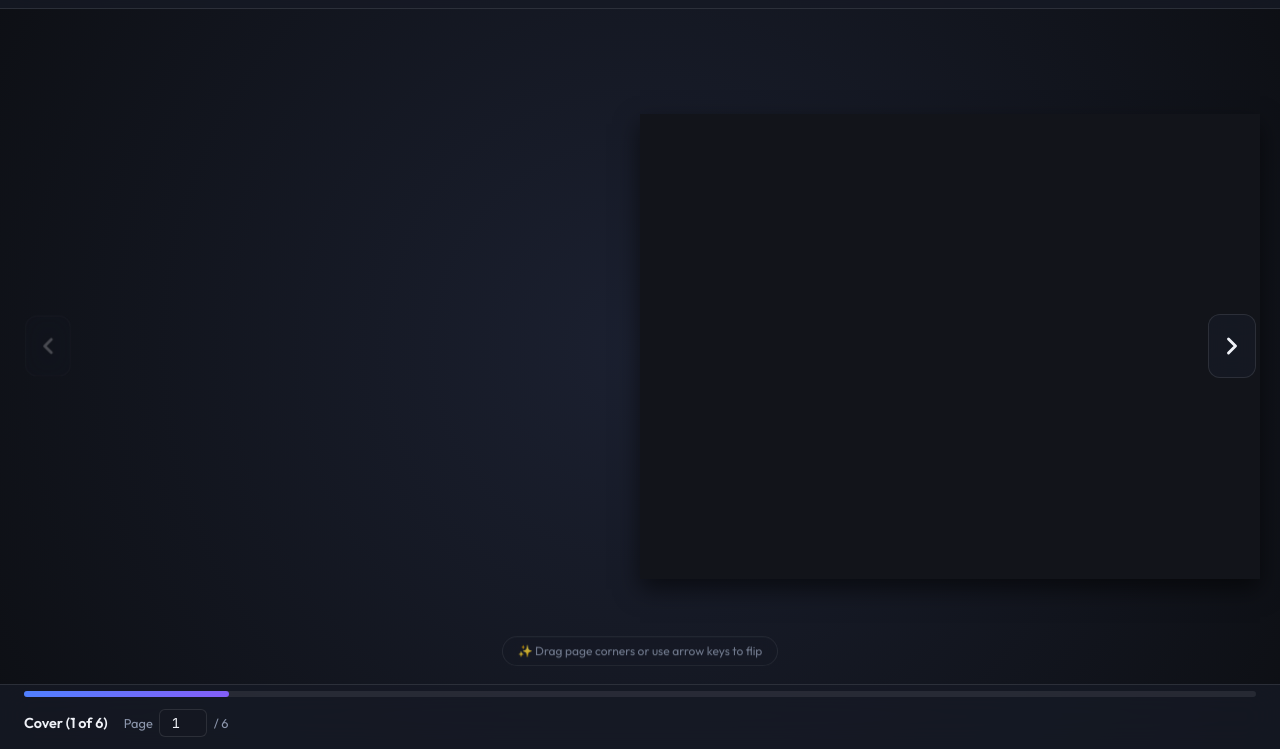
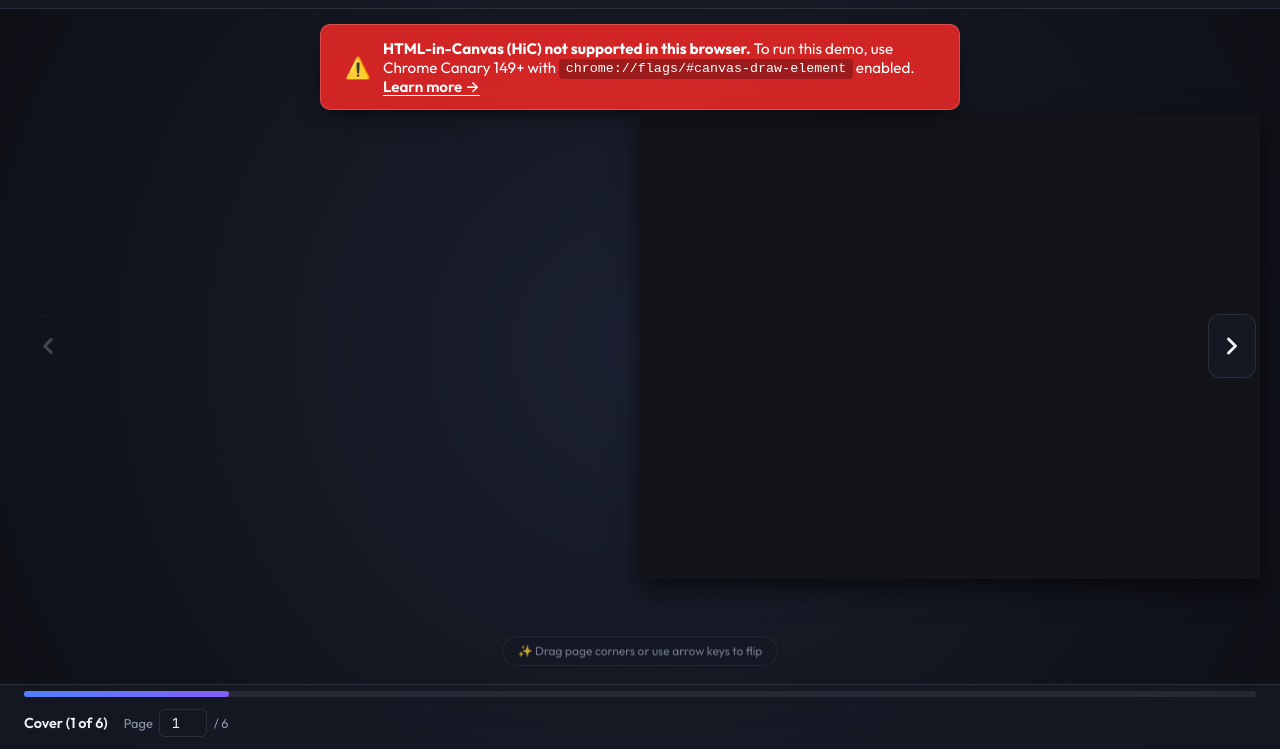
Before and after one commit to bramus/hic-pageflip, a website with bundled scripts: page src/hic.html in a window 1280 px wide. Shown: the part 51-800 px from the top of the page. Built offline with nearby package versions, Linux system fonts and the light colour scheme.

Commit message:
Add HiC warning

```diff
--- a/src/hic.html
+++ b/src/hic.html
@@ -120,11 +120,78 @@
       text-decoration: underline;
       text-underline-offset: 4px;
     }
+
+    /* HIC Unsupported Warning Banner */
+    .hic-warning-banner {
+      position: absolute;
+      top: 75px;
+      left: 50%;
+      transform: translateX(-50%);
+      z-index: 1000;
+      background: rgba(220, 38, 38, 0.95);
+      backdrop-filter: blur(12px);
+      -webkit-backdrop-filter: blur(12px);
+      color: #ffffff;
+      padding: 0.85rem 1.5rem;
+      border-radius: 10px;
+      box-shadow: 0 10px 25px -5px rgba(0, 0, 0, 0.4), 0 8px 10px -6px rgba(0, 0, 0, 0.3);
+      display: flex;
+      align-items: center;
+      gap: 0.75rem;
+      font-size: 0.95rem;
+      max-width: 90%;
+      border: 1px solid rgba(255, 255, 255, 0.2);
+      animation: bannerSlideDown 0.3s ease-out;
+    }
+
+    .hic-warning-banner[hidden] {
+      display: none !important;
+    }
+
+    .hic-warning-banner a {
+      color: #ffffff;
+      font-weight: 600;
+      text-decoration: underline;
+      text-underline-offset: 3px;
+    }
+
+    .hic-warning-banner .warning-icon {
+      font-size: 1.3rem;
+      flex-shrink: 0;
+    }
+
+    .hic-warning-banner code {
+      background: rgba(0, 0, 0, 0.25);
+      padding: 0.15rem 0.4rem;
+      border-radius: 4px;
+      font-size: 0.88em;
+    }
+
+    @keyframes bannerSlideDown {
+      from {
+        opacity: 0;
+        transform: translate(-50%, -20px);
+      }
+      to {
+        opacity: 1;
+        transform: translate(-50%, 0);
+      }
+    }
   </style>
 </head>
 
 <body data-theme="slate">
   <div id="app" class="app-root">
+    <!-- HIC Support Warning Banner -->
+    <div id="hic-warning-banner" class="hic-warning-banner" hidden>
+      <span class="warning-icon">⚠️</span>
+      <div class="warning-text">
+        <strong>HTML-in-Canvas (HiC) not supported in this browser.</strong>
+        To run this demo, use Chrome Canary 149+ with <code>chrome://flags/#canvas-draw-element</code> enabled.
+        <a href="https://developer.chrome.com/blog/html-in-canvas-origin-trial" target="_blank" rel="noopener">Learn more &rarr;</a>
+      </div>
+    </div>
+
     <!-- Top Navigation Header -->
     <header class="app-header">
       <div class="header-left">
--- a/src/js/hic.js
+++ b/src/js/hic.js
@@ -190,7 +190,23 @@ class HICApp {
     }
   }
 
+  checkHICSupport() {
+    const canvasProto = HTMLCanvasElement.prototype;
+    const ctxProto = CanvasRenderingContext2D.prototype;
+    const hasLayoutSubtree = 'layoutSubtree' in canvasProto || 'layoutsubtree' in canvasProto;
+    const hasDrawElementImage = 'drawElementImage' in ctxProto;
+    return hasLayoutSubtree && hasDrawElementImage;
+  }
+
   init() {
+    const warningBanner = document.getElementById('hic-warning-banner');
+    if (!this.checkHICSupport()) {
+      if (warningBanner) warningBanner.hidden = false;
+      console.warn('HTML-in-Canvas (HiC) is not supported in this browser. layoutSubtree and/or drawElementImage not found in prototypes.');
+    } else {
+      if (warningBanner) warningBanner.hidden = true;
+    }
+
     if (!this.canvas.hasAttribute('layoutsubtree')) {
       this.canvas.setAttribute('layoutsubtree', '');
     }
```
